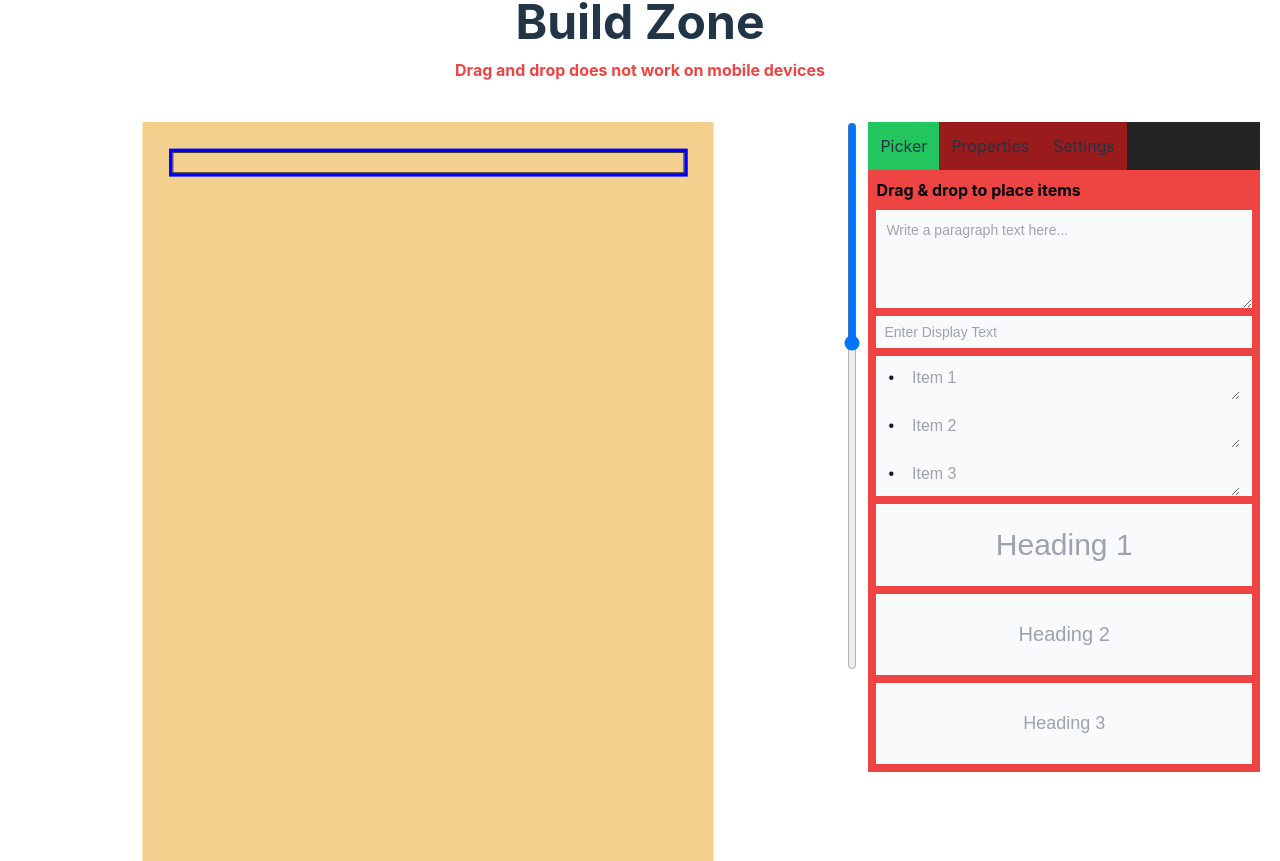
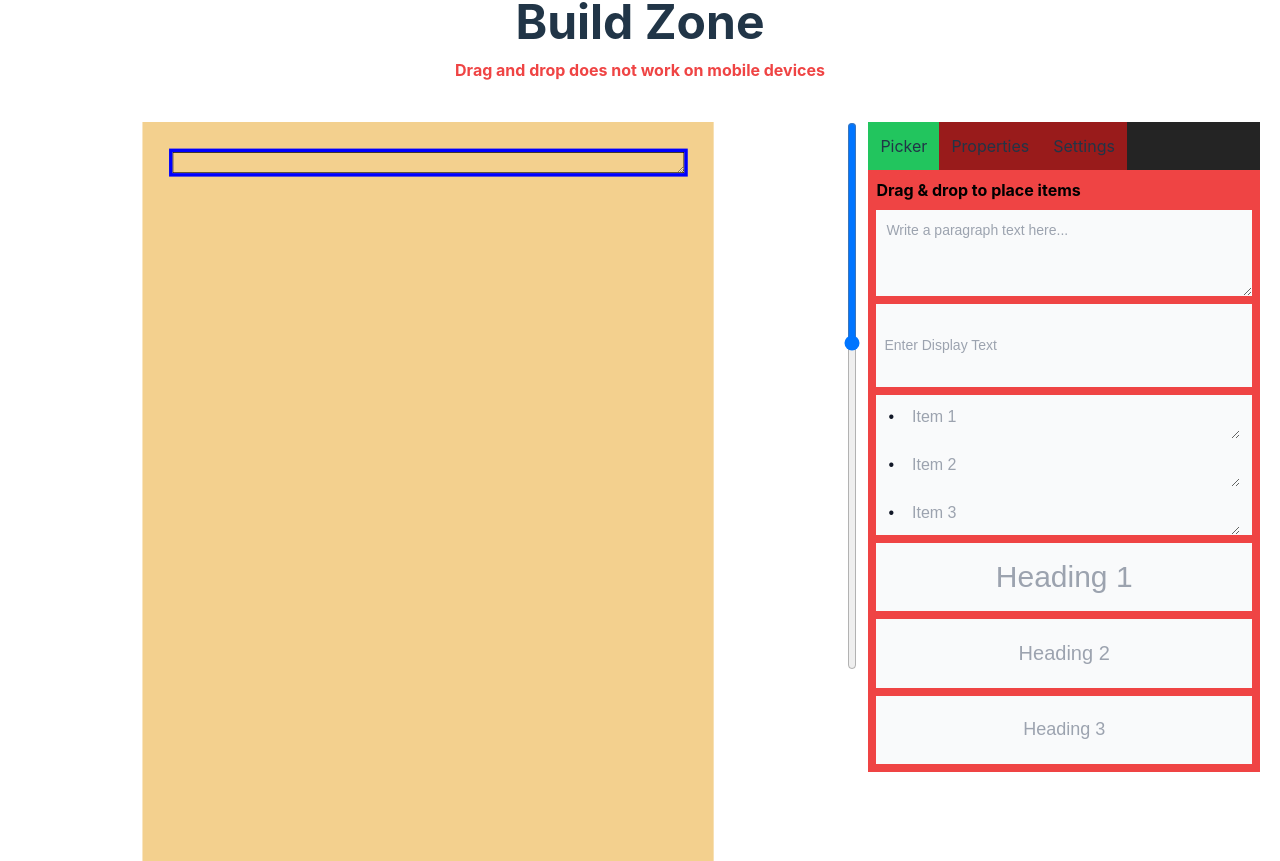
Before and after one commit to Metalax0/resume-builder, a React (Vite) app: page / in a window 1280 px wide. Shown: the part 866-1727 px from the top of the page. Built offline with nearby package versions, Linux system fonts and the light colour scheme; the HTML template or start-up script is replaced by a standard one.

Commit message:
Made link component functional, added UI resizability to all rows and cols

```diff
--- a/src/components/atoms/input-text/index.tsx
+++ b/src/components/atoms/input-text/index.tsx
@@ -20,7 +20,6 @@ export const InputText = ({
     onChange = () => {},
     placeholder,
 }: InputTextPropsType) => {
-    //
     const handleRenderLogic = () => {
         if (varient === InputTextVarient.nonDraggable)
             return (
@@ -44,9 +43,8 @@ export const InputText = ({
         else
             return (
                 <input
-                    // onClick={(e) => e.preventDefault()}
                     type="text"
-                    className="draggable-element w-full h-full max-w-full max-h-full resize block p-2 text-[14px] text-gray-900 bg-gray-50 focus:outline-0"
+                    className="w-full h-full max-w-full max-h-full resize block text-inherit bg-inherit focus:outline-0"
                     placeholder={placeholder}
                     required
                 />
--- a/src/components/draggable/link/index.tsx
+++ b/src/components/draggable/link/index.tsx
@@ -1,21 +1,18 @@
 import { InputText, InputTextVarient } from "../../atoms/input-text";
-import { usePropertiesContext } from "../../context/propertiesContext";
 
 export interface LinkPropsType {
     drag: (e: React.DragEvent<HTMLElement>) => void;
 }
 
 export const Link = ({ drag }: LinkPropsType) => {
-    const { propertiesState } = usePropertiesContext();
-
     return (
         <a
             draggable
-            href={propertiesState.element.redirectURL}
             target="_blank"
             data-category="link"
+            data-link={"#"}
+            className="draggable-element w-full h-full max-w-full  resize block p-2 text-[14px] text-gray-900 bg-gray-50 focus:outline-0"
             onDragStart={(e) => drag(e)}
-            onClick={(e) => e.preventDefault()}
         >
             <InputText
                 varient={InputTextVarient.draggable}
--- a/src/components/sections/builder/style.css
+++ b/src/components/sections/builder/style.css
@@ -11,6 +11,11 @@
 
 #cv-main * {
     overflow: hidden;
+}
+
+#cv-main div {
+    resize: both;
+    overflow: auto !important;
 }
 
 .vertical input[type="range"] {
--- a/src/components/sections/tabs/properties/link-exclusive/index.tsx
+++ b/src/components/sections/tabs/properties/link-exclusive/index.tsx
@@ -39,7 +39,7 @@ export const LinkExclusive = ({
 
     const handleRedirectURLChange = (url: string) => {
         if (selected) {
-            selected.setAttribute("href", adjustURL(url));
+            selected.setAttribute("data-link", adjustURL(url));
             dispatchRedirectURL(url);
         }
     };
--- a/src/components/sections/tabs/settings/index.tsx
+++ b/src/components/sections/tabs/settings/index.tsx
@@ -5,6 +5,10 @@ import { Button } from "../../../atoms/button";
 import { ToggleSwitch } from "../../../atoms/toggle-switch";
 import { useSettingsContext } from "../../../context/settingsContext";
 import { SelectionPriorityEnumType } from "../../../../types/settings";
+import {
+    handleTasksAfterExport,
+    handleTasksBeforeExport,
+} from "../../../../util/exportPDFhelper";
 
 export const SettingsTab = () => {
     const {
@@ -14,14 +18,14 @@ export const SettingsTab = () => {
         handleRemoveColumn,
     } = useRowsAndColumns();
     const { settingsState, settingsDispatch } = useSettingsContext();
-
     const reactToPrintFn = useReactToPrint({
         contentRef: settingsState.pdfRef,
     });
 
     const handleExportPDF = () => {
-        // turn grids and everything off
+        handleTasksBeforeExport();
         reactToPrintFn();
+        handleTasksAfterExport();
     };
 
     const handleGridToggle = () => {
--- /dev/null
+++ b/src/util/exportPDFHelper.ts
@@ -0,0 +1,31 @@
+/*
+
+# Tasks required before exporting as pdf
+- Add href to anchor tags (data-link)
+-
+
+# Tasks required after exporting as pdf
+- Remove href from anchor tags (to remove redirect during development)
+-
+
+*/
+
+export const handleTasksBeforeExport = () => {
+    const linkElement = document.querySelectorAll('[data-category="link"]');
+    if (linkElement.length != 0) {
+        linkElement.forEach((node) => {
+            const url =
+                node.getAttribute("data-link") || "https://www.google.com/";
+            node.setAttribute("href", url);
+        });
+    }
+};
+
+export const handleTasksAfterExport = () => {
+    const linkElement = document.querySelectorAll('[data-category="link"]');
+    if (linkElement.length != 0) {
+        linkElement.forEach((node) => {
+            node.removeAttribute("href");
+        });
+    }
+};
--- a/src/util/linkHelper.ts
+++ b/src/util/linkHelper.ts
@@ -1,13 +1,8 @@
 export const getURL = (selected: HTMLElement | null) => {
-    let finalURL = "#";
-
-    if (selected) {
-        const url = selected.getAttribute("href") || "www.google.com";
-        if (!/^https?:\/\//i.test(url)) {
-            finalURL = `https://${url}`;
-        }
-    }
-    return adjustURL(finalURL);
+    let finalURL = "www.google.com";
+    if (selected)
+        finalURL = selected.getAttribute("data-link") || "www.google.com";
+    return finalURL;
 };
 
 export const adjustURL = (url: string) => {
```
